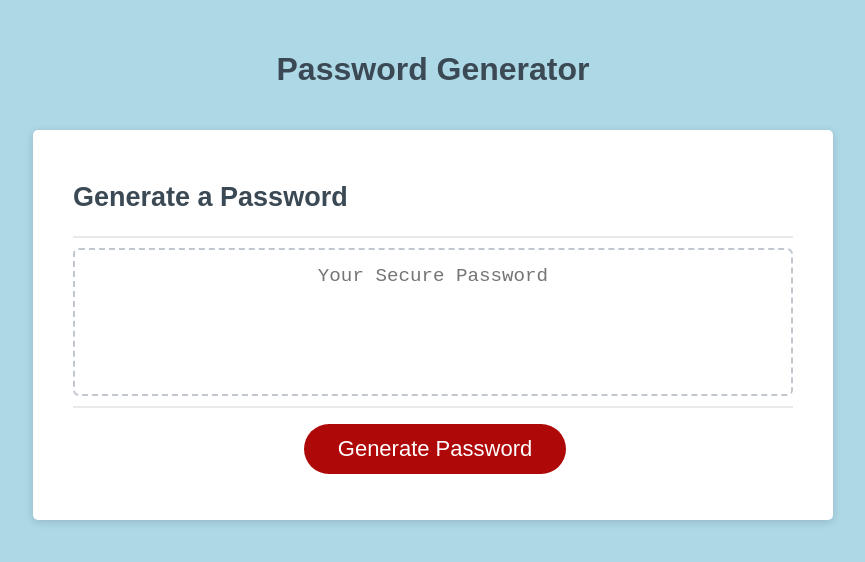
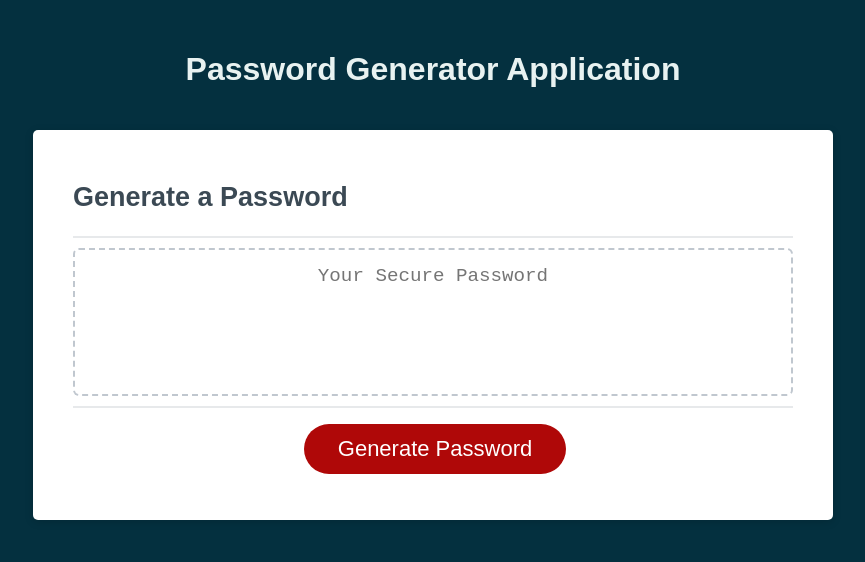
Before and after one commit to savabel/Password-Generator, a plain HTML site: page index.html in a window 1280 px wide. Shown: the whole page, without its empty margins (207-1072 px from the left). Drawn offline with Linux system fonts and the light colour scheme.

Commit message:
Final Commit files

```diff
--- a/index.html
+++ b/index.html
@@ -10,7 +10,7 @@
   <body>
     <div class="wrapper">
       <header>
-        <h1>Password Generator</h1>
+        <h1>Password Generator Application</h1>
       </header>
       <div class="card">
         <div class="card-header">
--- a/style.css
+++ b/style.css
@@ -18,7 +18,7 @@ body,
 
 body {
   font-family: sans-serif;
-  background-color:lightblue;
+  background-color:rgb(4, 48, 63);
 }
 
 .wrapper {
@@ -31,7 +31,7 @@ header {
   text-align: center;
   padding: 20px;
   padding-top: 0px;
-  color: hsl(206, 17%, 28%);
+  color: hsl(174, 29%, 93%);
 }
 
 .card {
```
